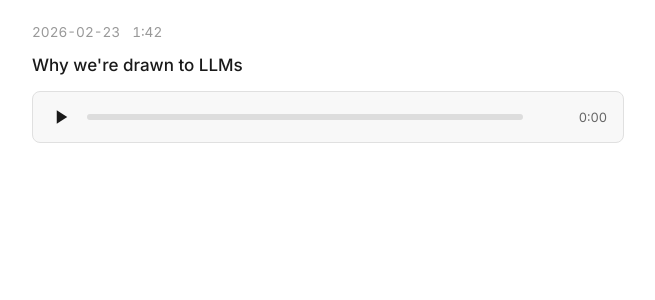
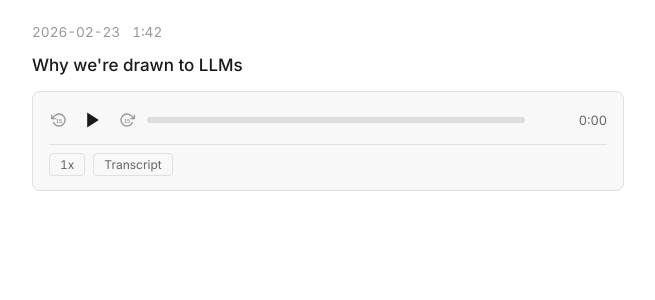
Before and after one commit to Sudhanshugtm/Sudhanshugtm.github.io, a Jekyll site: the page built from thoughts/index.html, in a window 1280 px wide. Shown: the part 219-519 px from the top of the page, without its empty margins (312-967 px from the left). Built offline with Jekyll 4.4.1, drawn with Linux system fonts in a browser that asks for light colours.

Commit message:
Add transcript, speed control, and skip buttons to thoughts player

```diff
--- a/_data/thoughts.yml
+++ b/_data/thoughts.yml
@@ -5,3 +5,4 @@
   file: "thought-001.mp3"
   caption: "Why we're drawn to LLMs"
   duration: "1:42"
+  transcript: "Why don't we really like using LLMs? I was discussing this with one of my colleagues, and we were sharing our points of view, and then post-conversation, I was reflecting back on our conversation, and I had this analogy in my mind. Let's imagine you're talking to an expert about, let's say, the design field, and in the mid-conversation, you basically talk to them about something else. It's going to take time for the person to basically switch context, given they know about the other field as well. But this is where I guess LLMs are very quick to change the context. But I'm not sure when they change the context, how reliable the information they provide about the different field, which maybe I as a human being don't know much about. In conclusion, I feel like these systems thrive because they can produce volume of information at speed which our brain wasn't really there. I feel like this is one of the impressive part about these systems."
--- a/style.css
+++ b/style.css
@@ -453,13 +453,16 @@
 }
 
 .audio-player {
-  display: flex;
-  align-items: center;
-  gap: 12px;
-  padding: 12px 16px;
+  padding: 14px 16px;
   background: var(--surface);
   border-radius: 8px;
   border: 1px solid var(--border);
+}
+
+.player-main {
+  display: flex;
+  align-items: center;
+  gap: 10px;
 }
 
 .play-btn {
@@ -476,6 +479,23 @@
 
 .play-btn:hover {
   color: var(--muted);
+}
+
+.skip-btn {
+  background: none;
+  border: none;
+  cursor: pointer;
+  padding: 2px;
+  color: var(--faint);
+  display: flex;
+  align-items: center;
+  justify-content: center;
+  flex-shrink: 0;
+  transition: color 0.15s;
+}
+
+.skip-btn:hover {
+  color: var(--text);
 }
 
 .progress-bar {
@@ -502,6 +522,62 @@
   min-width: 72px;
   text-align: right;
   white-space: nowrap;
+}
+
+.player-controls {
+  display: flex;
+  gap: 8px;
+  margin-top: 10px;
+  padding-top: 8px;
+  border-top: 1px solid var(--border);
+}
+
+.speed-btn,
+.transcript-btn {
+  background: none;
+  border: 1px solid var(--border);
+  border-radius: 4px;
+  cursor: pointer;
+  padding: 3px 10px;
+  font-size: 0.75rem;
+  color: var(--muted);
+  font-family: var(--font);
+  font-variant-numeric: tabular-nums;
+  transition: all 0.15s;
+}
+
+.speed-btn:hover,
+.transcript-btn:hover {
+  color: var(--text);
+  border-color: var(--muted);
+}
+
+.speed-active {
+  color: var(--text);
+  background: var(--border);
+  border-color: var(--muted);
+  font-weight: 600;
+}
+
+.transcript-active {
+  color: var(--text);
+  background: var(--border);
+  border-color: var(--muted);
+}
+
+.thought-transcript {
+  margin-top: 12px;
+  padding: 16px;
+  background: var(--surface);
+  border-radius: 8px;
+  border: 1px solid var(--border);
+  font-size: 0.92rem;
+  line-height: 1.7;
+  color: var(--muted);
+}
+
+.thought-transcript p {
+  margin: 0;
 }
 
 .thoughts-empty {
--- a/thoughts/index.html
+++ b/thoughts/index.html
@@ -18,15 +18,32 @@
       </div>
       {% if thought.caption %}<p class="thought-caption">{{ thought.caption }}</p>{% endif %}
       <div class="audio-player" data-src="/audio/{{ thought.file }}">
-        <button class="play-btn" aria-label="Play">
-          <svg class="icon-play" width="18" height="18" viewBox="0 0 24 24" fill="currentColor"><polygon points="5,3 19,12 5,21"/></svg>
-          <svg class="icon-pause" width="18" height="18" viewBox="0 0 24 24" fill="currentColor" style="display:none"><rect x="5" y="3" width="4" height="18"/><rect x="15" y="3" width="4" height="18"/></svg>
-        </button>
-        <div class="progress-bar">
-          <div class="progress-fill"></div>
+        <div class="player-main">
+          <button class="skip-btn skip-back" aria-label="Back 15 seconds">
+            <svg width="16" height="16" viewBox="0 0 24 24" fill="none" stroke="currentColor" stroke-width="2"><path d="M1 4v6h6"/><path d="M3.51 15a9 9 0 1 0 2.13-9.36L1 10"/><text x="12" y="16" fill="currentColor" stroke="none" font-size="8" text-anchor="middle" font-weight="600">15</text></svg>
+          </button>
+          <button class="play-btn" aria-label="Play">
+            <svg class="icon-play" width="20" height="20" viewBox="0 0 24 24" fill="currentColor"><polygon points="5,3 19,12 5,21"/></svg>
+            <svg class="icon-pause" width="20" height="20" viewBox="0 0 24 24" fill="currentColor" style="display:none"><rect x="5" y="3" width="4" height="18"/><rect x="15" y="3" width="4" height="18"/></svg>
+          </button>
+          <button class="skip-btn skip-forward" aria-label="Forward 15 seconds">
+            <svg width="16" height="16" viewBox="0 0 24 24" fill="none" stroke="currentColor" stroke-width="2"><path d="M23 4v6h-6"/><path d="M20.49 15a9 9 0 1 1-2.12-9.36L23 10"/><text x="12" y="16" fill="currentColor" stroke="none" font-size="8" text-anchor="middle" font-weight="600">15</text></svg>
+          </button>
+          <div class="progress-bar">
+            <div class="progress-fill"></div>
+          </div>
+          <span class="time-display">0:00</span>
         </div>
-        <span class="time-display">0:00</span>
+        <div class="player-controls">
+          <button class="speed-btn" aria-label="Playback speed">1x</button>
+          {% if thought.transcript %}<button class="transcript-btn" aria-label="Show transcript">Transcript</button>{% endif %}
+        </div>
       </div>
+      {% if thought.transcript %}
+      <div class="thought-transcript" style="display:none">
+        <p>{{ thought.transcript }}</p>
+      </div>
+      {% endif %}
     </article>
     {% endfor %}
   </div>
@@ -45,9 +64,16 @@
   const progressBar = player.querySelector('.progress-bar');
   const progressFill = player.querySelector('.progress-fill');
   const timeDisplay = player.querySelector('.time-display');
+  const speedBtn = player.querySelector('.speed-btn');
+  const transcriptBtn = player.querySelector('.transcript-btn');
+  const skipBack = player.querySelector('.skip-back');
+  const skipForward = player.querySelector('.skip-forward');
+  const entry = player.closest('.thought-entry');
+  const transcriptEl = entry ? entry.querySelector('.thought-transcript') : null;
   let audio = null;
   let rafId = null;
   let totalDuration = 0;
+  let speedIndex = 2; // 1x
 
   function formatTime(s) {
     const m = Math.floor(s / 60);
@@ -121,10 +146,10 @@
     }
   });
 
-  // Store references for cross-player pausing
   playBtn._stopTick = stopTick;
   Object.defineProperty(playBtn, '_audio', { get: () => audio, configurable: true });
 
+  // Progress bar seek
   progressBar.addEventListener('click', (e) => {
     if (audio && audio.duration) {
       const rect = progressBar.getBoundingClientRect();
@@ -134,5 +159,38 @@
       updateTimeDisplay();
     }
   });
+
+  // Skip back/forward 15s
+  skipBack.addEventListener('click', () => {
+    initAudio();
+    audio.currentTime = Math.max(0, audio.currentTime - 15);
+    updateTimeDisplay();
+    progressFill.style.width = ((audio.currentTime / audio.duration) * 100) + '%';
+  });
+
+  skipForward.addEventListener('click', () => {
+    initAudio();
+    audio.currentTime = Math.min(audio.duration || 0, audio.currentTime + 15);
+    updateTimeDisplay();
+    progressFill.style.width = ((audio.currentTime / audio.duration) * 100) + '%';
+  });
+
+  // Speed control
+  speedBtn.addEventListener('click', () => {
+    speedIndex = (speedIndex + 1) % SPEEDS.length;
+    const speed = SPEEDS[speedIndex];
+    if (audio) audio.playbackRate = speed;
+    speedBtn.textContent = speed === 1 ? '1x' : speed + 'x';
+    speedBtn.classList.toggle('speed-active', speed !== 1);
+  });
+
+  // Transcript toggle
+  if (transcriptBtn && transcriptEl) {
+    transcriptBtn.addEventListener('click', () => {
+      const visible = transcriptEl.style.display !== 'none';
+      transcriptEl.style.display = visible ? 'none' : 'block';
+      transcriptBtn.classList.toggle('transcript-active', !visible);
+    });
+  }
 });
 </script>
```
Also changed, not shown: other parts of thoughts/index.html (+4 -3 lines).
